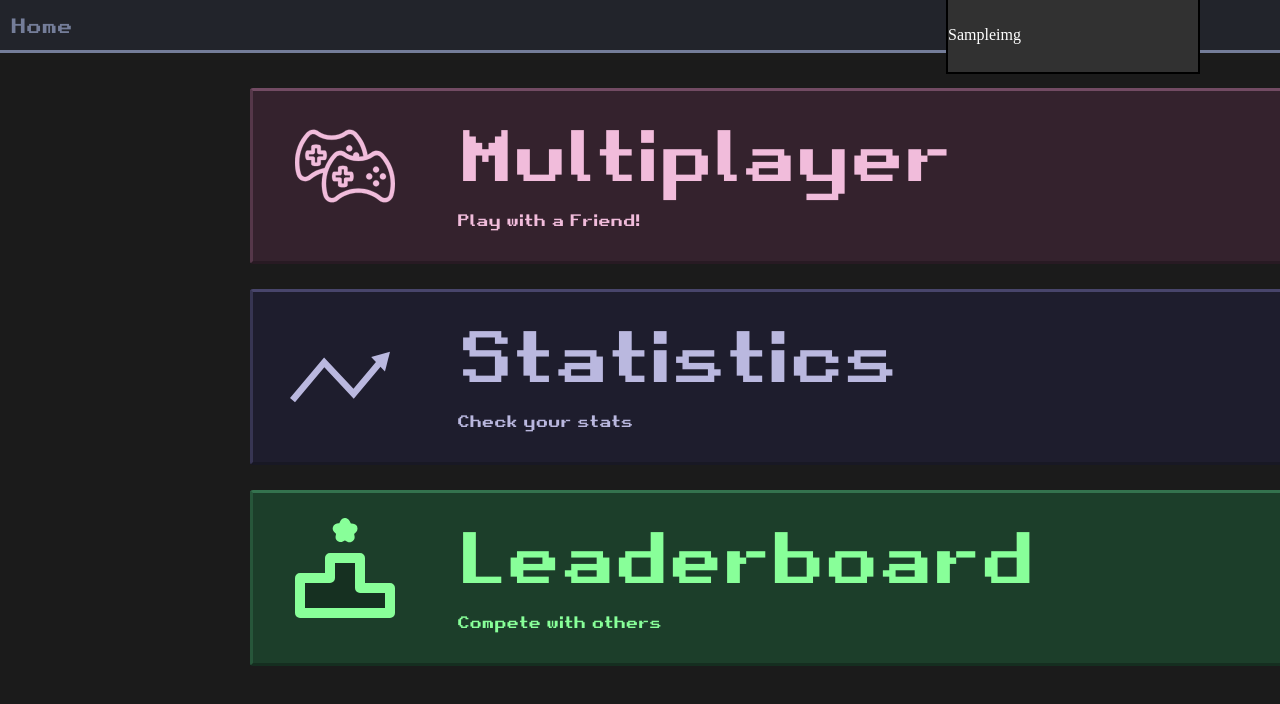
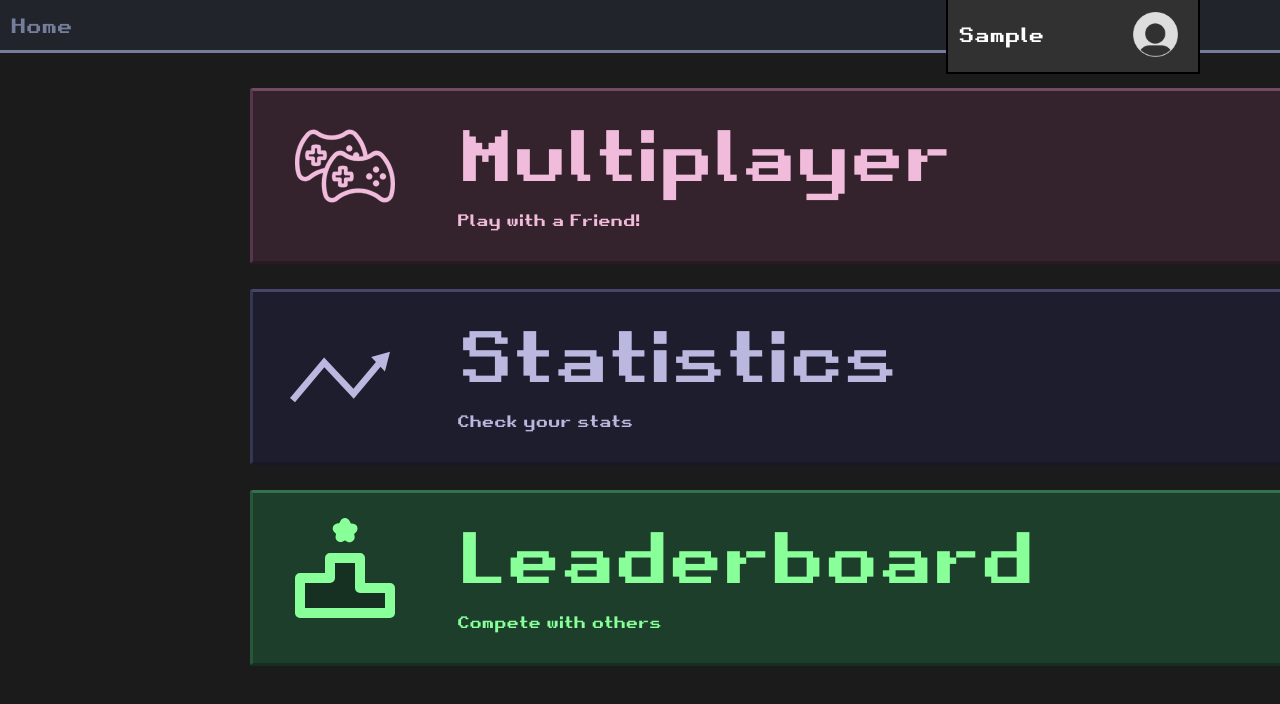
Before and after one commit to redacted24/duelvision, a React (Vite) app in the folder front/: page / in a window 1280 px wide. Both pictures are taken after typing "Sample" into the empty fields and a click on the button "Join". Shown: the top 704 px of the page. Built offline with nearby package versions, Linux system fonts and the light colour scheme.

Commit message:
finished user panel

```diff
--- a/front/src/components/Header.jsx
+++ b/front/src/components/Header.jsx
@@ -8,9 +8,11 @@ const Header = ({ username }) => {
         return (
             <div id="navbar">
                 <Link id='home' to='/'>Home</Link>
-                <div id="user">
-                    <div>{username}</div>
-                    <div>img</div>
+                <div id="user-panel">
+                    <div id='username'>{username}</div>
+                    <div id='pfp-container'>
+                        <img id='pfp' src='../src/assets/defaultpfp.png'/>
+                    </div>
                 </div>
             </div>
     )} else {
--- a/front/src/components/Login.jsx
+++ b/front/src/components/Login.jsx
@@ -30,7 +30,7 @@ const Login = ({ setUsername }) => {
                     Please enter a username for your journey:
                 </h3>
                 <form id='form' onSubmit={login}>
-                    <input placeholder='USERNAME' id='input' type='text' value={tempUser} onChange={handleChange}></input>
+                    <input maxLength='10' placeholder='USERNAME' id='input' type='text' value={tempUser} onChange={handleChange}></input>
                     <div id='submit-container'>
                         <button id='submit' type='submit'>Join</button>
                     </div>
--- a/front/src/styles/header.css
+++ b/front/src/styles/header.css
@@ -5,6 +5,21 @@
     to {
         transform: translate(0,0)
     }
+}
+
+/* div {
+    border: 3px solid red;
+} */
+
+#pfp {
+    height: 45px;
+}
+
+#pfp-container {
+    display: flex;
+    justify-content: center;
+    align-items: center;
+    margin-right: 20px;
 }
 
 #navbar {
@@ -30,12 +45,19 @@
     color: #96a2c5;
 }
 
-#user {
+#username {
+    font-family: 'retro';
+    margin-left: 10px;
+    font-size: var(--font-size-mid)
+}
+
+#user-panel {
     padding: 0;
     margin: 0;
 
     display: flex;
     align-items: center;
+    justify-content: space-between;
     position: absolute;
     color: white;
 
@@ -49,4 +71,10 @@
     border: black 2px solid;
 
     animation: slideIn 1.5s ease-in;
+
+    transition: all 0.25s;
 }
+
+#user-panel:hover {
+    filter: brightness(1.5)
+}
```
Also changed, not shown: front/src/assets/defaultpfp.png (added).
